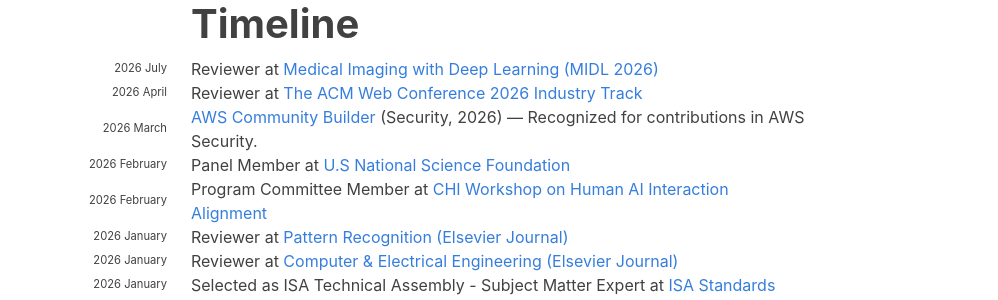
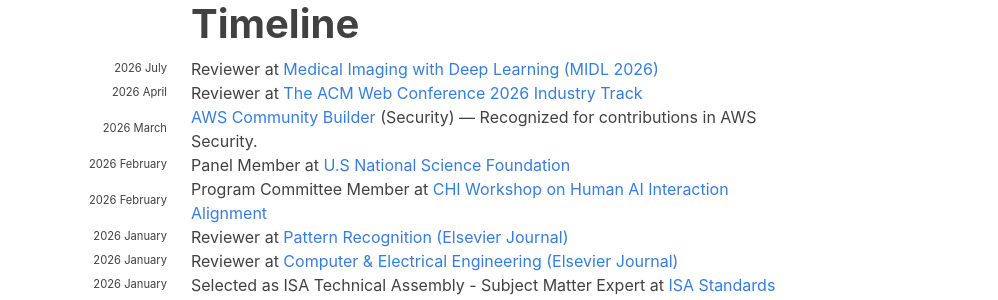
Before and after one commit to hariharanragothaman/hariharanragothaman.github.io, a Jekyll site: the page built from index.md, in a window 1280 px wide and 900 px high, scrolled down 676 px. Shown: the part 153-453 px from the top of the window, without its empty margins (141-1139 px from the left). Built offline with Jekyll 4.4.1, drawn with Linux system fonts in a browser that asks for light colours; nearby versions of some CDN libraries; some web fonts are replaced.

Commit message:
Polishes and Updates

```diff
--- a/_data/news.yaml
+++ b/_data/news.yaml
@@ -14,7 +14,7 @@
 
 - year: 2026
   year-extra: March
-  description: <a href="https://builder.aws.com/community/community-builders">AWS Community Builder</a> (Security, 2026) — Recognized for contributions in AWS Security.
+  description: <a href="https://builder.aws.com/community/community-builders">AWS Community Builder</a> (Security) — Recognized for contributions in AWS Security.
 
 - year: 2026
   year-extra: February
```
